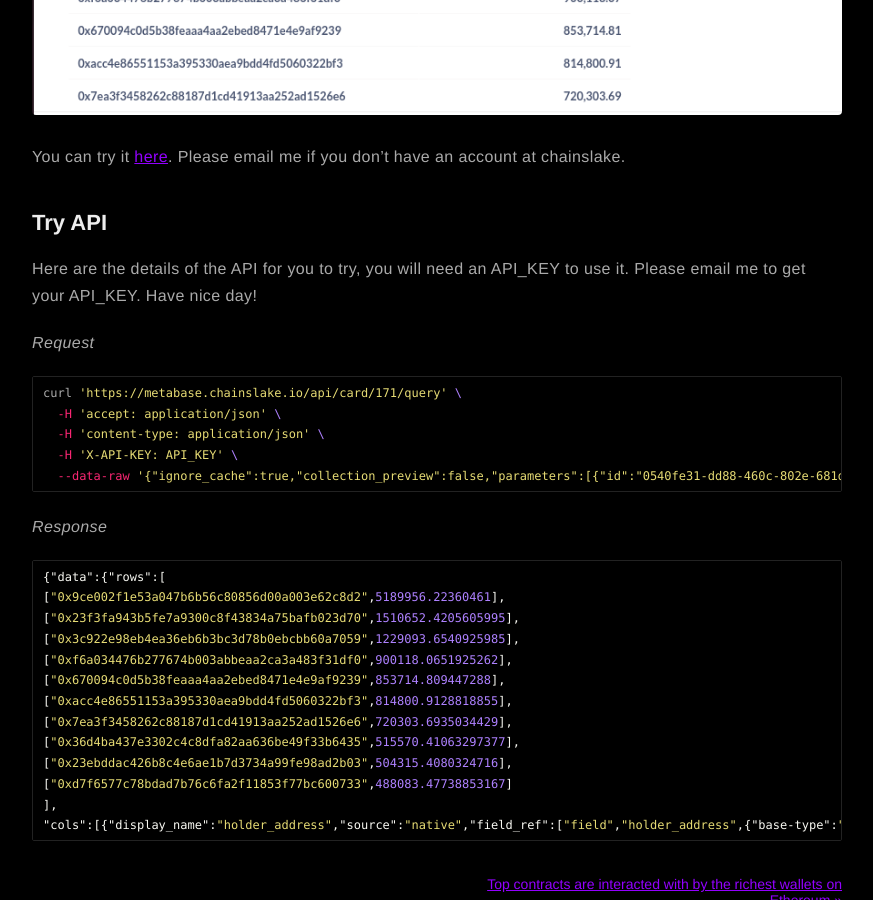
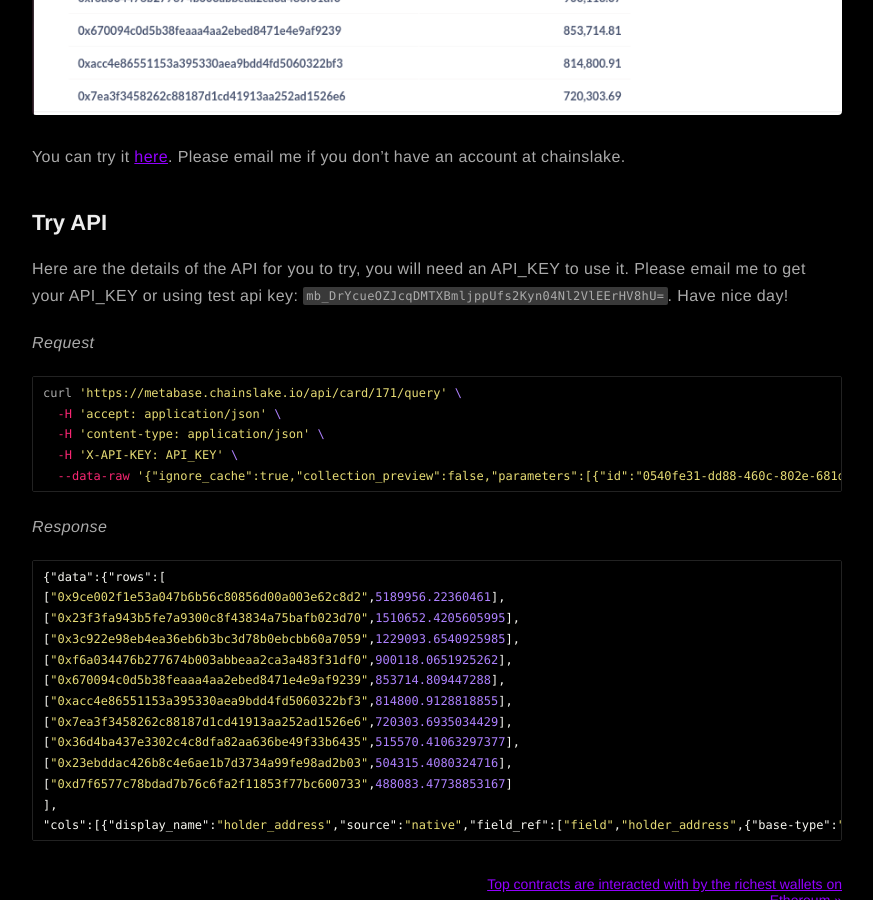
Before and after one commit to chainslake/chainslake.github.io, a Jekyll site: the page built from _posts/2024-08-04-top-richest-wallets-have-interactived-with-a-contract-on-ethereum.md, in a window 1280 px wide and 900 px high, scrolled down 2623 px. Shown: the whole window, without its empty margins (203-1076 px from the left). Built offline with Jekyll 4.4.1, drawn with Linux system fonts in a browser that asks for light colours; nearby versions of some CDN libraries; comment, search, counter and statistics services are not loaded.

````diff
--- a/_posts/2024-08-04-top-richest-wallets-have-interactived-with-a-contract-on-ethereum.md
+++ b/_posts/2024-08-04-top-richest-wallets-have-interactived-with-a-contract-on-ethereum.md
@@ -47,7 +47,7 @@ You can try it [here](https://metabase.chainslake.io/question/171-top-richest-wa
 
 ## Try API
 
-Here are the details of the API for you to try, you will need an API_KEY to use it. Please email me to get your API_KEY. Have nice day!
+Here are the details of the API for you to try, you will need an API_KEY to use it. Please email me to get your API_KEY or using test api key: `mb_DrYcueOZJcqDMTXBmljppUfs2Kyn04Nl2VlEErHV8hU=`. Have nice day!
 
 *Request*
 ```sh
````
Also changed, not shown: _posts/2024-08-05-top-contracts-are-interacted-with-by-the-richest-wallets-on-ethereum.md (+1 -1 lines).
